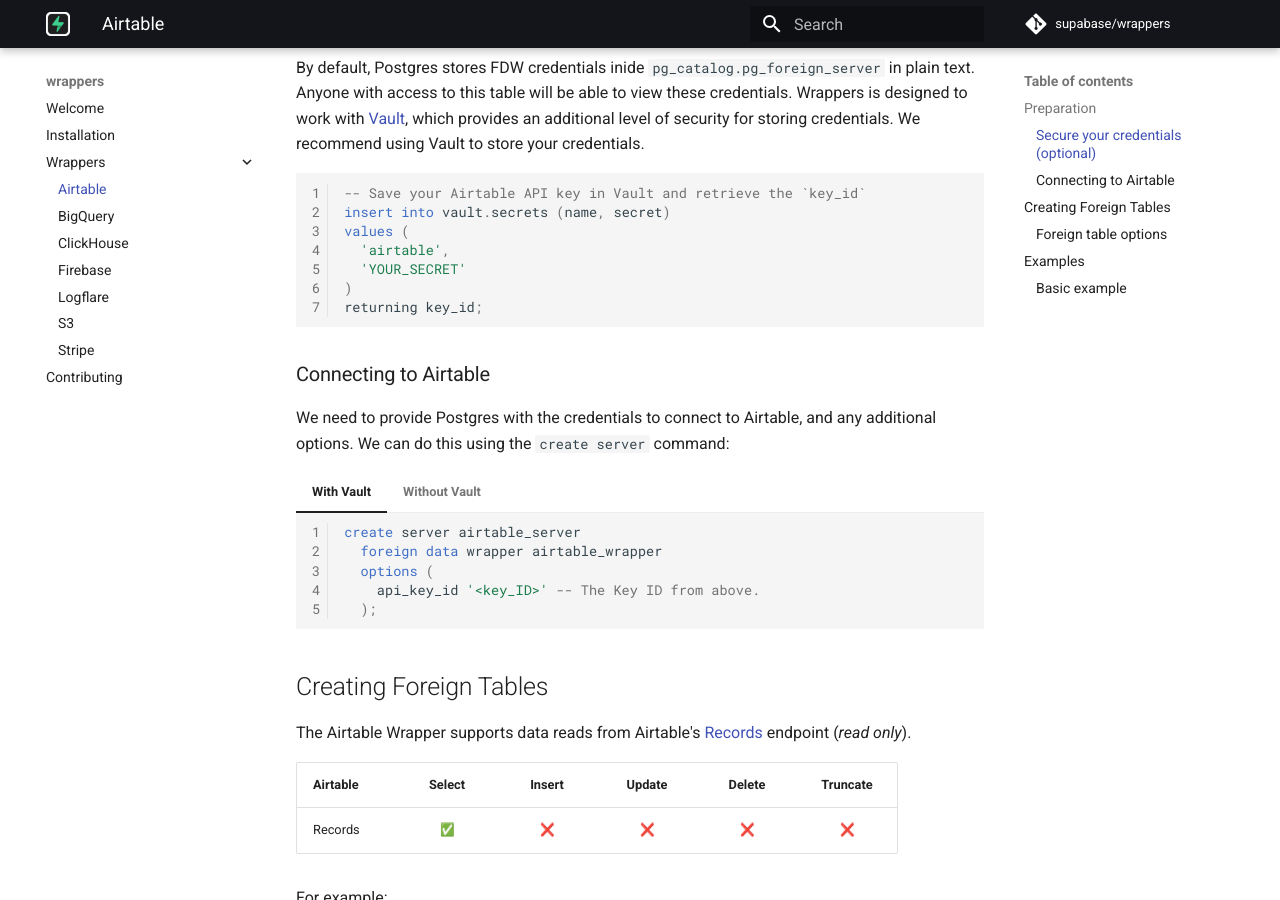
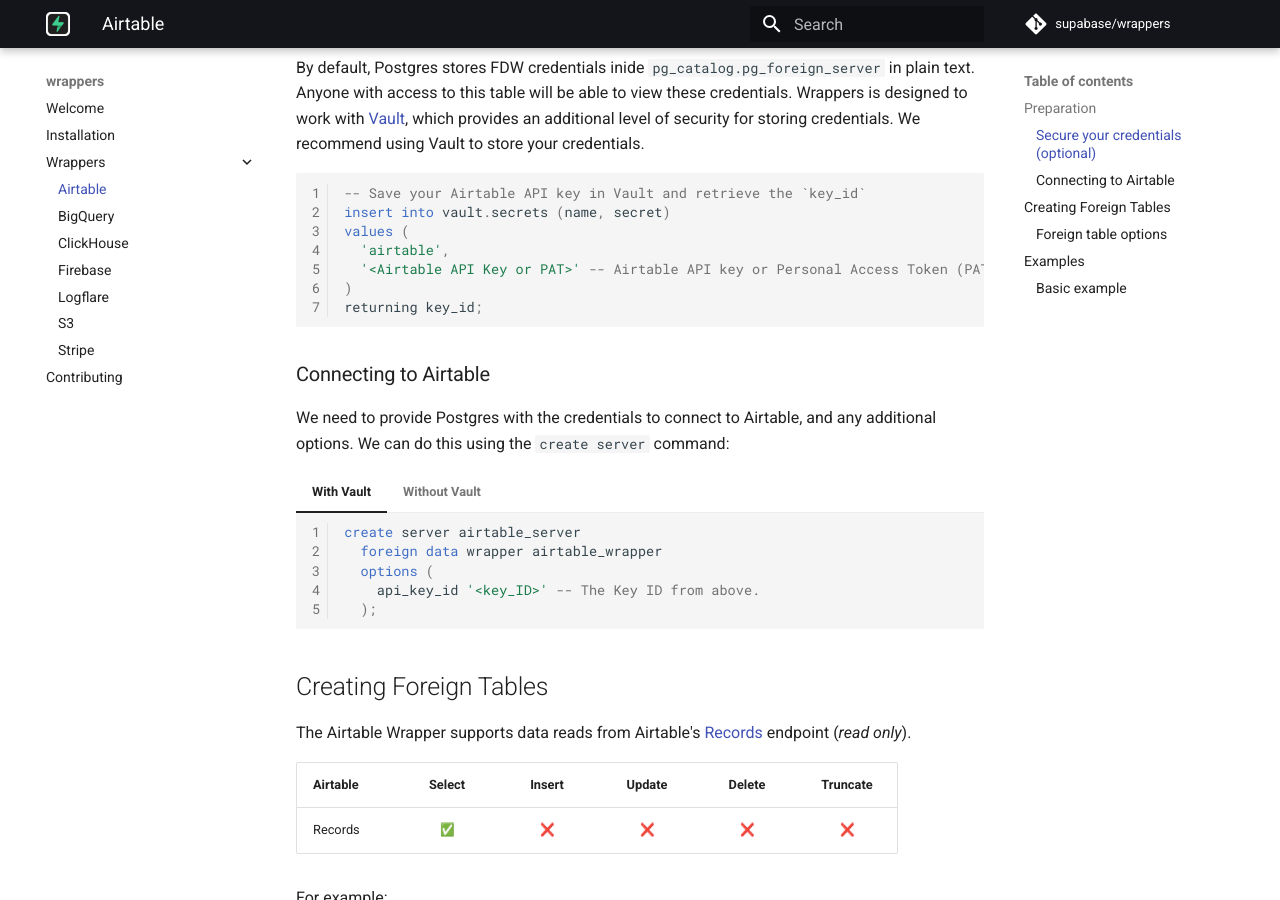
Before and after one commit to supabase/wrappers, an MkDocs documentation site: the page built from docs/airtable.md, in a window 1280 px wide and 900 px high, scrolled down 604 px. Built offline with MkDocs 1.6.1 and Material for MkDocs 9.7.7, drawn with Linux system fonts in a browser that asks for light colours; emoji names are drawn with the system emoji font; comment, search, counter and statistics services are not loaded.

Commit message:
docs: clarify how to set airtable PAT

````diff
--- a/docs/airtable.md
+++ b/docs/airtable.md
@@ -27,7 +27,7 @@
 insert into vault.secrets (name, secret)
 values (
   'airtable',
-  'YOUR_SECRET'
+  '<Airtable API Key or PAT>' -- Airtable API key or Personal Access Token (PAT)
 )
 returning key_id;
 ```
@@ -53,7 +53,7 @@
       foreign data wrapper airtable_wrapper
       options (
         api_url 'https://api.airtable.com/v0',  -- Airtable API url, optional
-        api_key '<Airtable API Key>'  -- Airtable API key, required
+        api_key '<Airtable API Key or PAT>'  -- Airtable API key or Personal Access Token (PAT), required
       );
     ```
 
````
